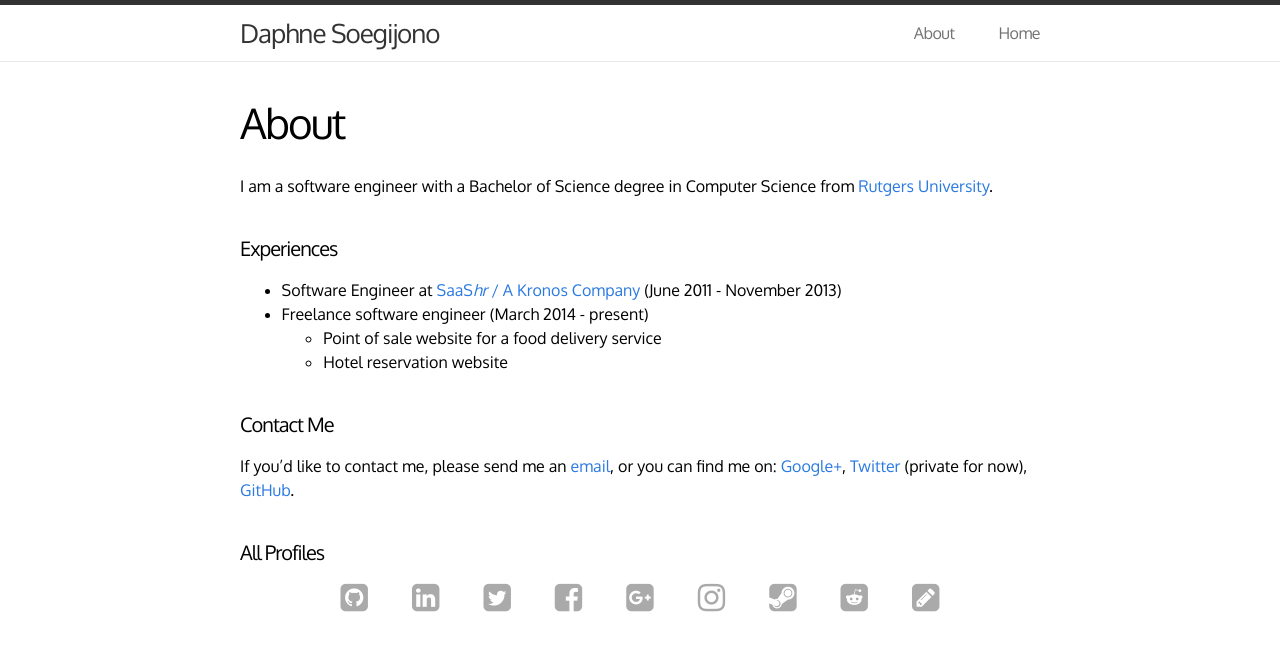
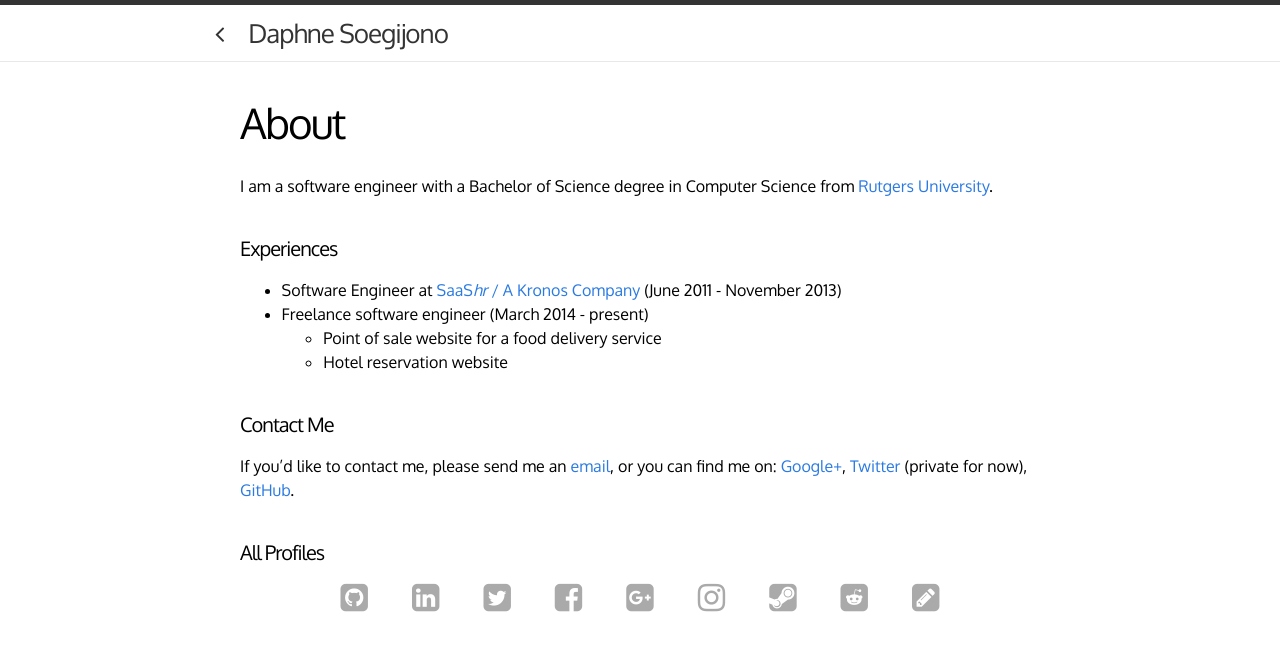
Before and after one commit to dsoegijono/dsoegijono.github.io, a Jekyll site: the page built from about.md, in a window 1280 px wide. Shown: the top 651 px of the page. Built offline with Jekyll 4.4.1, drawn with Linux system fonts in a browser that asks for light colours; nearby versions of some CDN libraries.

Commit message:
Minor UI changes

```diff
--- a/_includes/header.html
+++ b/_includes/header.html
@@ -2,7 +2,11 @@
 
     <div class="wrap">
 
-    <a class="site-title" href="{{ site.baseurl }}/">{{ site.title }}</a>
+        <a class="site-title" href="{{ site.baseurl }}/" style="left: -25px;">
+            <i class="fa fa-angle-left"></i>
+        </a>
+
+        <span class="site-title">{{ site.title }}</span>
 
         <nav class="site-nav">
             <a href="#" class="menu-icon">
@@ -16,11 +20,6 @@
                 c0-0.82,0.665-1.484,1.484-1.484h15.031C17.335,12.031,18,12.696,18,13.516L18,13.516z"/>
             </svg>
         </a>
-      <div class="trigger">
-        {% for page in site.pages %}
-            <a class="page-link" href="{{ page.url | prepend: site.baseurl }}">{{ page.title }}</a>
-        {% endfor %}
-      </div>
     </nav>
 
 </div>
--- a/index.html
+++ b/index.html
@@ -2,8 +2,7 @@
 id: home
 layout: default
 title: Home
-description:
-    The personal website of Daphne Soegijono.
+description: The personal website of Daphne Soegijono.
 ---
 
 <div style="padding-top: 30%;"></div>
@@ -19,8 +18,9 @@ description:
     <a title="email" href="mailto:me@daphnesoegijono.com">
         <i class="fa fa-envelope-square fa-4x"></i>
     </a>
+</div>
 
-
+<div class="profiles" style="padding-top: 20px;">
     <a title="enter" href="/about/" style="color: black;">
         <i class="fa fa-arrow-circle-o-right fa-4x"></i>
     </a>
```
Lines whose indentation alone changed are shown as unchanged.
